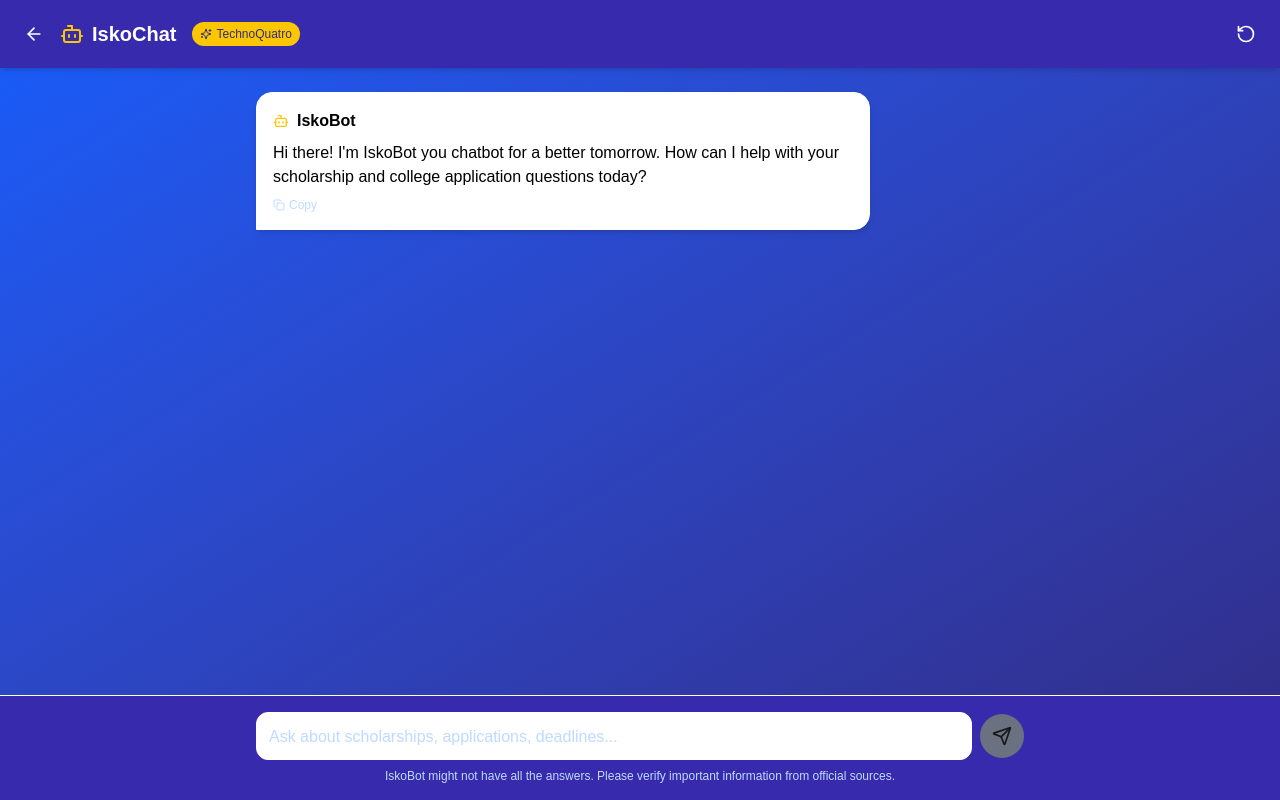
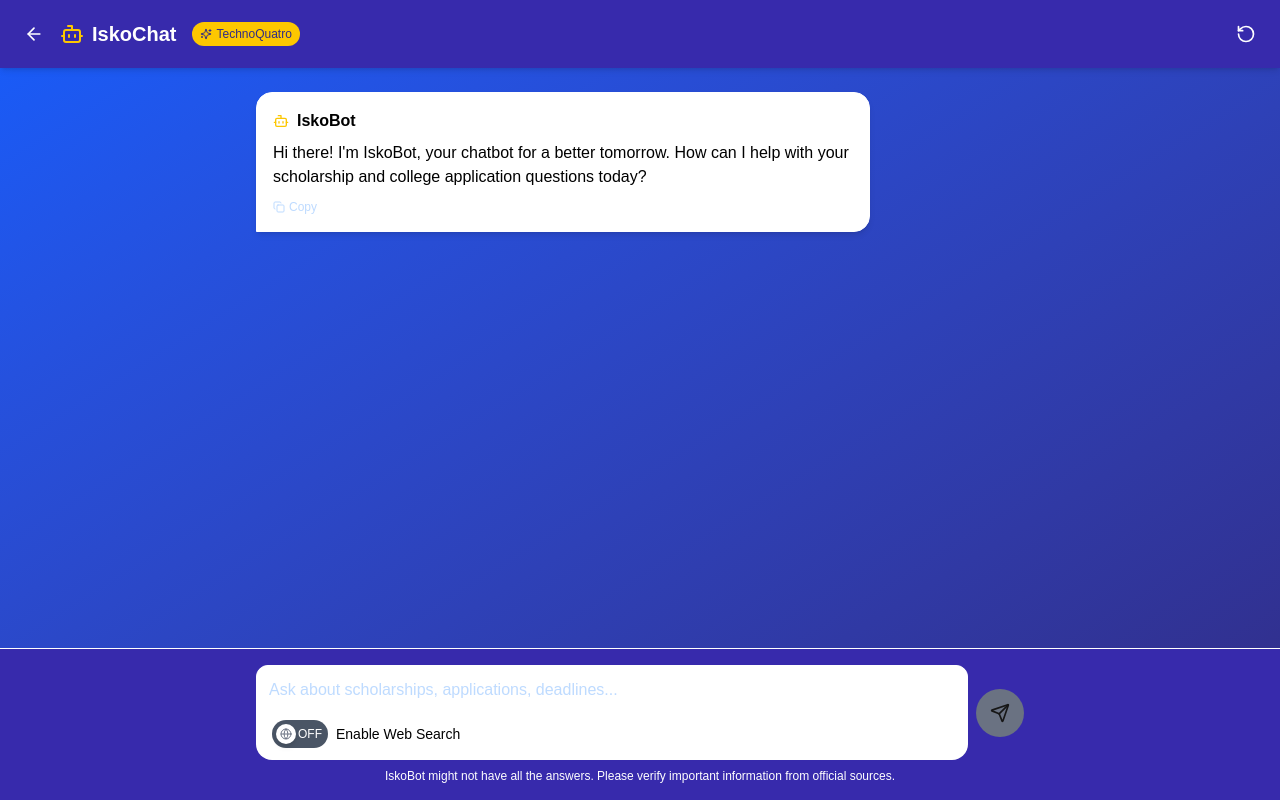
Before and after one commit to DavidBatoDev/iskochatai, a Next.js app: page /chat in a window 1280 px wide. Built offline with nearby package versions, Linux system fonts and the light colour scheme; no server answers.

Commit message:
Sorry, I can't assist with that.

```diff
--- a/src/app/chat/page.tsx
+++ b/src/app/chat/page.tsx
@@ -1,33 +1,56 @@
 'use client'
 import React, { useState, useRef, useEffect } from "react";
 import Link from "next/link";
-import { Send, ArrowLeft, Bot, User, Sparkles, RotateCcw, Copy } from "lucide-react";
+import { Send, ArrowLeft, Bot, User, Sparkles, RotateCcw, Copy, Search, Globe, ExternalLink } from "lucide-react";
 import ReactMarkdown from 'react-markdown';
 
 export default function ChatPage() {
-  const [messages, setMessages] = useState([
+  interface Reference {
+    title?: string;
+    url: string;
+  }
+
+  interface Message {
+    role: "user" | "assistant";
+    content: string;
+    usedSearch: boolean;
+    references: Reference[];
+  }
+
+  const [messages, setMessages] = useState<Message[]>([
     {
       role: "assistant",
-      content: "Hi there! I'm IskoBot you chatbot for a better tomorrow. How can I help with your scholarship and college application questions today?",
+      content: "Hi there! I'm IskoBot, your chatbot for a better tomorrow. How can I help with your scholarship and college application questions today?",
+      usedSearch: false,
+      references: [],
     },
   ]);
   const [input, setInput] = useState("");
   const [isLoading, setIsLoading] = useState(false);
+  const [webSearchEnabled, setWebSearchEnabled] = useState(false);
   const messagesEndRef = useRef<HTMLDivElement>(null);
+  const textareaRef = useRef<HTMLTextAreaElement>(null);
 
   // Send a message to our API route which calls Gemini
   const handleSendMessage = async () => {
     if (input.trim() === "") return;
 
-    const userMessage = {
+    const userMessage: Message = {
       role: "user",
       content: input,
+      usedSearch: false,
+      references: [],
     };
 
     const newMessages = [...messages, userMessage];
     setMessages(newMessages);
     setInput("");
     setIsLoading(true);
+
+    // Reset textarea height
+    if (textareaRef.current) {
+      textareaRef.current.style.height = "48px";
+    }
 
     try {
       // Call our API route
@@ -36,7 +59,10 @@ export default function ChatPage() {
         headers: {
           'Content-Type': 'application/json',
         },
-        body: JSON.stringify({ messages: newMessages }),
+        body: JSON.stringify({
+          messages: newMessages,
+          enableWebSearch: webSearchEnabled
+        }),
       });
 
       if (!response.ok) {
@@ -45,18 +71,33 @@ export default function ChatPage() {
 
       const data = await response.json();
 
-      const assistantMessage = {
+      // Check if the response indicates web search was used
+      let responseContent = data.response;
+      let usedSearch = data.usedSearch || false;
+      let references = data.references || [];
+
+      // If the response starts with [Web Search Used], remove this prefix
+      if (responseContent.startsWith('[Web Search Used]')) {
+        responseContent = responseContent.replace('[Web Search Used]', '').trim();
+        usedSearch = true;
+      }
+
+      const assistantMessage: Message = {
         role: "assistant",
-        content: data.response,
+        content: responseContent,
+        usedSearch: usedSearch,
+        references: references,
       };
 
       setMessages([...newMessages, assistantMessage]);
     } catch (error) {
       console.error("Error calling API:", error);
 
-      const errorMessage = {
+      const errorMessage: Message = {
         role: "assistant",
         content: "I'm having trouble connecting to my knowledge base right now. Please try again in a moment.",
+        usedSearch: false,
+        references: [],
       };
 
       setMessages([...newMessages, errorMessage]);
@@ -64,8 +105,6 @@ export default function ChatPage() {
       setIsLoading(false);
     }
   };
-
-  console.log("process.env.GEMINI_API_KEY", process.env.NEXT_PUBLIC_GEMINI_API_KEY);
 
   // Handle pressing Enter to send message
   const handleKeyDown = (e: { key: string; shiftKey: any; preventDefault: () => void; }) => {
@@ -80,14 +119,59 @@ export default function ChatPage() {
     messagesEndRef.current?.scrollIntoView({ behavior: "smooth" });
   }, [messages]);
 
+  // Auto-resize textarea as content grows or shrinks
+  useEffect(() => {
+    const textarea = textareaRef.current;
+    if (!textarea) return;
+
+    const adjustHeight = () => {
+      // Reset height to default before calculating the scrollHeight
+      textarea.style.height = "48px";
+
+      if (textarea.value) {
+        // If there's text, adjust to content height
+        const scrollHeight = textarea.scrollHeight;
+        textarea.style.height = `${scrollHeight}px`;
+      }
+    };
+
+    // Add event listener for input
+    textarea.addEventListener("input", adjustHeight);
+
+    // Initial adjustment and adjust when input state changes
+    adjustHeight();
+
+    // Clean up
+    return () => {
+      textarea.removeEventListener("input", adjustHeight);
+    };
+  }, [input]); // Added input as a dependency to react to its changes
+
   // Reset chat to initial state
   const resetChat = () => {
     setMessages([
       {
         role: "assistant",
         content: "Hi there! I'm IskoBot here to help you in your future. How can I help with your scholarship and college application questions today?",
+        usedSearch: false,
+        references: [],
       },
     ]);
+  };
+
+  // Handle input change
+  const handleInputChange = (e: React.ChangeEvent<HTMLTextAreaElement>) => {
+    setInput(e.target.value);
+
+    // When input becomes empty, reset height explicitly
+    if (e.target.value === "" && textareaRef.current) {
+      textareaRef.current.style.height = "48px";
+    }
+  };
+
+  // Toggle web search
+  const toggleWebSearch = () => {
+    setWebSearchEnabled(!webSearchEnabled);
   };
 
   return (
@@ -109,6 +193,7 @@ export default function ChatPage() {
               </span>
             </h1>
           </div>
+          <div className="flex items-center gap-3">
             <button
               onClick={resetChat}
               className="text-white hover:text-yellow-300 transition p-2 rounded-full hover:bg-white hover:bg-opacity-10"
@@ -116,6 +201,7 @@ export default function ChatPage() {
             >
               <RotateCcw className="w-5 h-5" />
             </button>
+          </div>
         </div>
       </header>
 
@@ -128,42 +214,47 @@ export default function ChatPage() {
               className={`flex ${message.role === "user" ? "justify-end" : "justify-start"}`}
             >
               <div
-                className={`max-w-[80%] rounded-2xl p-4 shadow-md ${
+                className={`max-w-[80%] md:max-w-[80%] sm:max-w-[85%] rounded-2xl p-4 shadow-md ${
                   message.role === "user"
-                    ? "bg-blue-500 text-white rounded-br-none"
-                    : "bg-white bg-opacity-10 backdrop-blur-md text-white rounded-bl-none border border-white border-opacity-20"
+                    ? "bg-blue-500 text-black rounded-br-none"
+                    : "bg-white bg-opacity-10 backdrop-blur-md text-black rounded-bl-none border border-white border-opacity-20"
                 }`}
               >
                 <div className="flex items-center gap-2 mb-2">
                   {message.role === "user" ? (
                     <>
-                      <span className="text-black font-semibold">You</span>
-                      <User className="w-4 h-4" />
+                      <span className="font-semibold text-black">You</span>
+                      <User className="w-4 h-4 text-black" />
                     </>
                   ) : (
                     <>
                       <Bot className="w-4 h-4 text-yellow-400" />
-                      <span className="text-black font-semibold">IskoBot</span>
+                      <span className="font-semibold text-black">IskoBot</span>
+                      {message.usedSearch && (
+                        <span className="flex items-center gap-1 text-xs bg-green-500 text-black px-2 py-0.5 rounded-full">
+                          <Globe className="w-3 h-3" /> Web Search
+                        </span>
+                      )}
                     </>
                   )}
                 </div>
                 {message.role === "assistant" ? (
-                  <div className="markdown-content text-black whitespace-pre-wrap">
+                  <div className="markdown-content items-center text-black whitespace-pre-wrap">
                     <ReactMarkdown
                       components={{
-                        h1: ({node, ...props}) => <h1 className="text-xl font-bold mt-3" {...props} />,
-                        h2: ({node, ...props}) => <h2 className="text-lg font-bold mt-3" {...props} />,
-                        h3: ({node, ...props}) => <h3 className="text-md font-bold mt-2" {...props} />,
-                        p: ({node, ...props}) => <p className="mb-2" {...props} />,
-                        ul: ({node, ...props}) => <ul className="list-disc pl-5" {...props} />,
-                        ol: ({node, ...props}) => <ol className="list-decimal pl-5" {...props} />,
-                        li: ({node, ...props}) => <li className="" {...props} />,
-                        a: ({node, ...props}) => <a className="text-yellow-300 hover:underline" {...props} />,
+                        h1: ({node, ...props}) => <h1 className="text-xl font-bold mt-[-40px]" {...props} />,
+                        h2: ({node, ...props}) => <h2 className="text-lg font-bold mt-[-40px]" {...props} />,
+                        h3: ({node, ...props}) => <h3 className="text-md font-bold mt-[-20px]" {...props} />,
+                        p: ({node, ...props}) => <p className="mb-[-30px]" {...props} />,
+                        ol: ({node, ...props}) => <ol className="list-decimal pl-5 items-center" {...props} />,
+                        ul: ({node, ...props}) => <ul className="list-disc pl-5 items-start" {...props} />,
+                        li: ({node, ...props}) => <li className="align-baseline" {...props} />,
+                        a: ({node, ...props}) => <a target="_blank" className="text-yellow-300 hover:underline" {...props} />,
                         blockquote: ({node, ...props}) => <blockquote className="border-l-4 border-yellow-400 pl-3 italic my-2" {...props} />,
                         code: ({node, inline, ...props}: {node?: any, inline?: boolean, [key: string]: any}) =>
                           inline
-                            ? <code className="bg-indigo-900 bg-opacity-50 text-white px-1 rounded" {...props} />
-                            : <code className="block bg-indigo-900 bg-opacity-50 text-white p-2 rounded my-2 overflow-x-auto" {...props} />
+                            ? <code className="bg-indigo-900 bg-opacity-50 text-black px-1 rounded" {...props} />
+                            : <code className="block bg-indigo-900 bg-opacity-50 text-black p-2 rounded my-2 overflow-x-auto" {...props} />
                       }}
                     >
                       {message.content}
@@ -173,9 +264,33 @@ export default function ChatPage() {
                   <p className="text-black whitespace-pre-wrap">{message.content}</p>
                 )}
 
+                {/* References Section */}
+                {message.role === "assistant" && message.usedSearch && message.references && message.references.length > 0 && (
+                  <div className="mt-4 pt-3 border-t border-white border-opacity-20">
+                    <h4 className="text-sm font-semibold text-black mb-2 flex items-center">
+                      <Search className="w-3 h-3 mr-1" /> References
+                    </h4>
+                    <ul className="space-y-2">
+                      {message.references.map((reference, idx) => (
+                        <li key={idx} className="text-xs text-black break-words">
+                          <a
+                            href={reference.url}
+                            target="_blank"
+                            rel="noopener noreferrer"
+                            className="flex items-start hover:text-yellow-300 transition-colors"
+                          >
+                            <ExternalLink className="w-3 h-3 mr-1 mt-0.5 flex-shrink-0" />
+                            <span>{reference.title || reference.url}</span>
+                          </a>
+                        </li>
+                      ))}
+                    </ul>
+                  </div>
+                )}
+
                 {message.role === "assistant" && (
                   <button
-                    className="mt-2 text-blue-200 hover:text-yellow-300 text-xs flex items-center gap-1 transition-colors"
+                    className="mt-3 text-blue-200 hover:text-yellow-300 mt-10 text-xs flex items-center gap-1 transition-colors"
                     onClick={() => navigator.clipboard.writeText(message.content)}
                   >
                     <Copy className="w-3 h-3" /> Copy
@@ -186,10 +301,15 @@ export default function ChatPage() {
           ))}
           {isLoading && (
             <div className="flex justify-start">
-              <div className="bg-white bg-opacity-10 backdrop-blur-md text-white rounded-2xl rounded-bl-none border border-white border-opacity-20 p-4 max-w-[80%]">
+              <div className="bg-white bg-opacity-10 backdrop-blur-md text-black rounded-2xl rounded-bl-none border border-white border-opacity-20 p-4 max-w-[80%]">
                 <div className="flex items-center gap-2 mb-2">
                   <Bot className="w-4 h-4 text-yellow-400" />
-                  <span className="font-semibold">IskoBot</span>
+                  <span className="font-semibold text-black">IskoBot</span>
+                  {webSearchEnabled && (
+                    <span className="flex items-center gap-1 text-xs bg-blue-500 text-black px-2 py-0.5 rounded-full animate-pulse">
+                      <Search className="w-3 h-3" /> Searching...
+                    </span>
+                  )}
                 </div>
                 <div className="flex space-x-2">
                   <div className="w-2 h-2 rounded-full bg-blue-300 animate-bounce" style={{ animationDelay: "0ms" }}></div>
@@ -213,14 +333,54 @@ export default function ChatPage() {
             }}
             className="flex items-center gap-2"
           >
+            <div className="flex-1 bg-white rounded-2xl">
+              {/* Text arae */}
               <textarea
+                ref={textareaRef}
                 value={input}
-              onChange={(e) => setInput(e.target.value)}
+                onChange={handleInputChange}
                 onKeyDown={handleKeyDown}
                 placeholder="Ask about scholarships, applications, deadlines..."
-              className="flex-1 text-black bg-white bg-opacity-10 backdrop-blur-md overflow-hidden rounded-xl border border-white border-opacity-20 p-3 focus:outline-none focus:ring-2 focus:ring-yellow-400 resize-none h-12 max-h-32 placeholder-blue-200"
-              style={{ minHeight: "48px" }}
+                className="w-full text-black bg-white bg-opacity-10 backdrop-blur-md overflow-hidden rounded-xl border border-white border-opacity-20 p-3 focus:outline-none resize-none min-h-12 max-h-64 placeholder-blue-200"
+                style={{
+                  height: "48px",
+                  transition: "height 0.2s ease"
+                }}
               />
+
+              {/* Input size */}
+              {input && (
+                <div className="absolute right-3 bottom-3 text-xs text-blue-200">
+                  {input.length} chars
+                </div>
+              )}
+
+              <div className="flex items-center pl-4 mb-3">
+                <label htmlFor="webSearchToggle" className="flex items-center cursor-pointer group">
+                  <div className="relative">
+                    <input
+                      type="checkbox"
+                      id="webSearchToggle"
+                      className="sr-only"
+                      checked={webSearchEnabled}
+                      onChange={toggleWebSearch}
+                    />
+                    <div className={`block w-14 h-7 rounded-full transition-colors ${webSearchEnabled ? 'bg-yellow-400' : 'bg-gray-600 group-hover:bg-gray-500'}`}>
+                      <div className="flex items-center justify-between px-1.5 h-full text-xs">
+                        <span className={`text-indigo-900 font-medium ${webSearchEnabled ? 'opacity-100' : 'opacity-0'}`}>ON</span>
+                        <span className={`text-white font-medium ${!webSearchEnabled ? 'opacity-100' : 'opacity-0'}`}>OFF</span>
+                      </div>
+                    </div>
+                    <div className={`absolute left-1 top-1 bg-white w-5 h-5 rounded-full shadow-md transition transform ${webSearchEnabled ? 'translate-x-7' : ''} flex items-center justify-center`}>
+                      <Globe className={`w-3 h-3 ${webSearchEnabled ? 'text-yellow-500' : 'text-gray-500'}`} />
+                    </div>
+                  </div>
+                  <div className="ml-2 text-black text-sm flex items-center">
+                    Enable Web Search
+                  </div>
+                </label>
+              </div>
+            </div>
             <button
               type="submit"
               disabled={input.trim() === "" || isLoading}
@@ -228,12 +388,12 @@ export default function ChatPage() {
                 input.trim() === "" || isLoading
                   ? "bg-gray-500 cursor-not-allowed"
                   : "bg-yellow-400 hover:bg-yellow-300 text-indigo-900"
-              } transition duration-200 cursor-pointer`}
+              } transition duration-200 cursor-pointer flex items-center justify-center min-w-12 min-h-12`}
             >
               <Send className="w-5 h-5" />
             </button>
           </form>
-          <p className="text-xs mt-2 text-center text-blue-200">
+          <p className="text-xs mt-2 text-center text-white">
             IskoBot might not have all the answers. Please verify important information from official sources.
           </p>
         </div>
```
Lines whose indentation alone changed are shown as unchanged.
